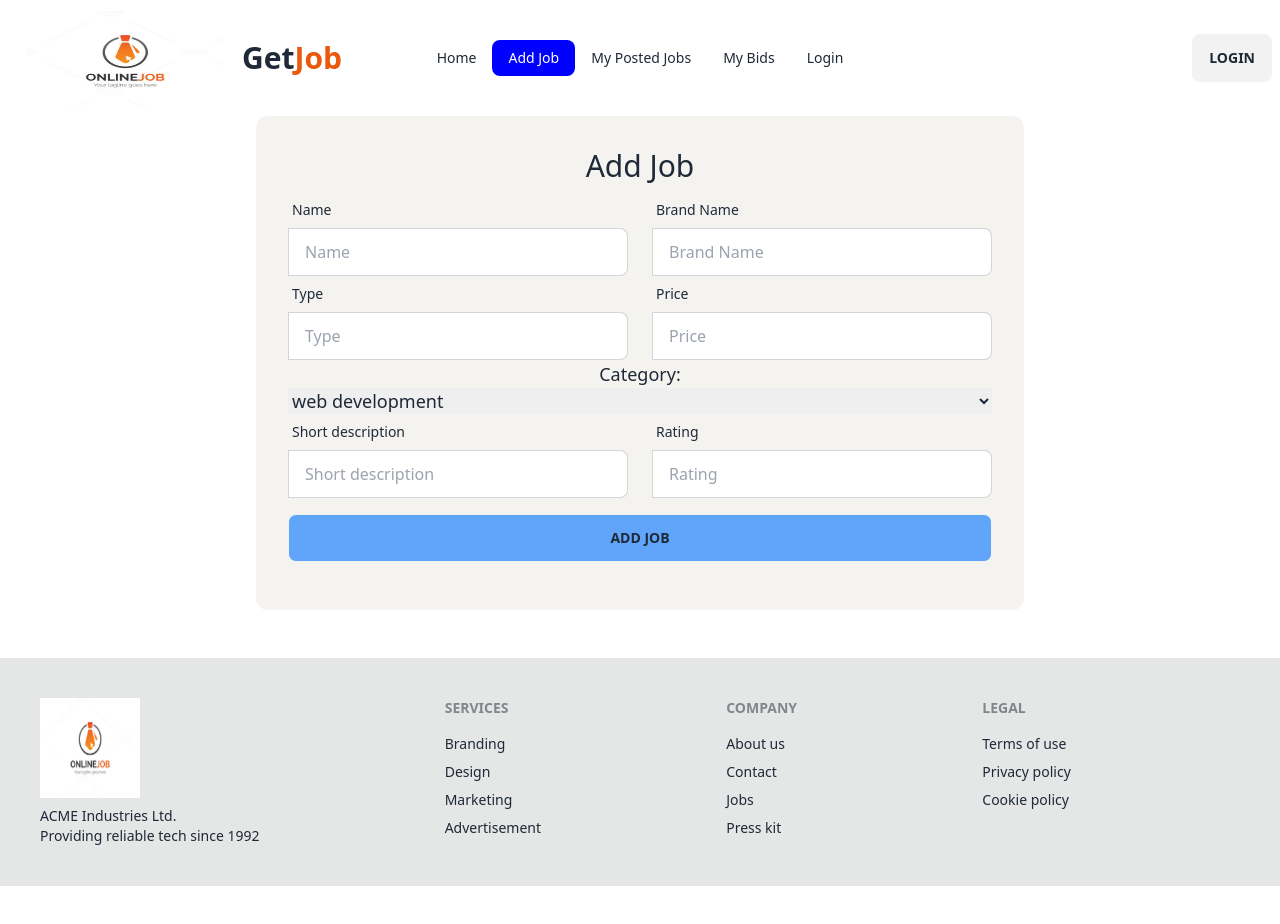
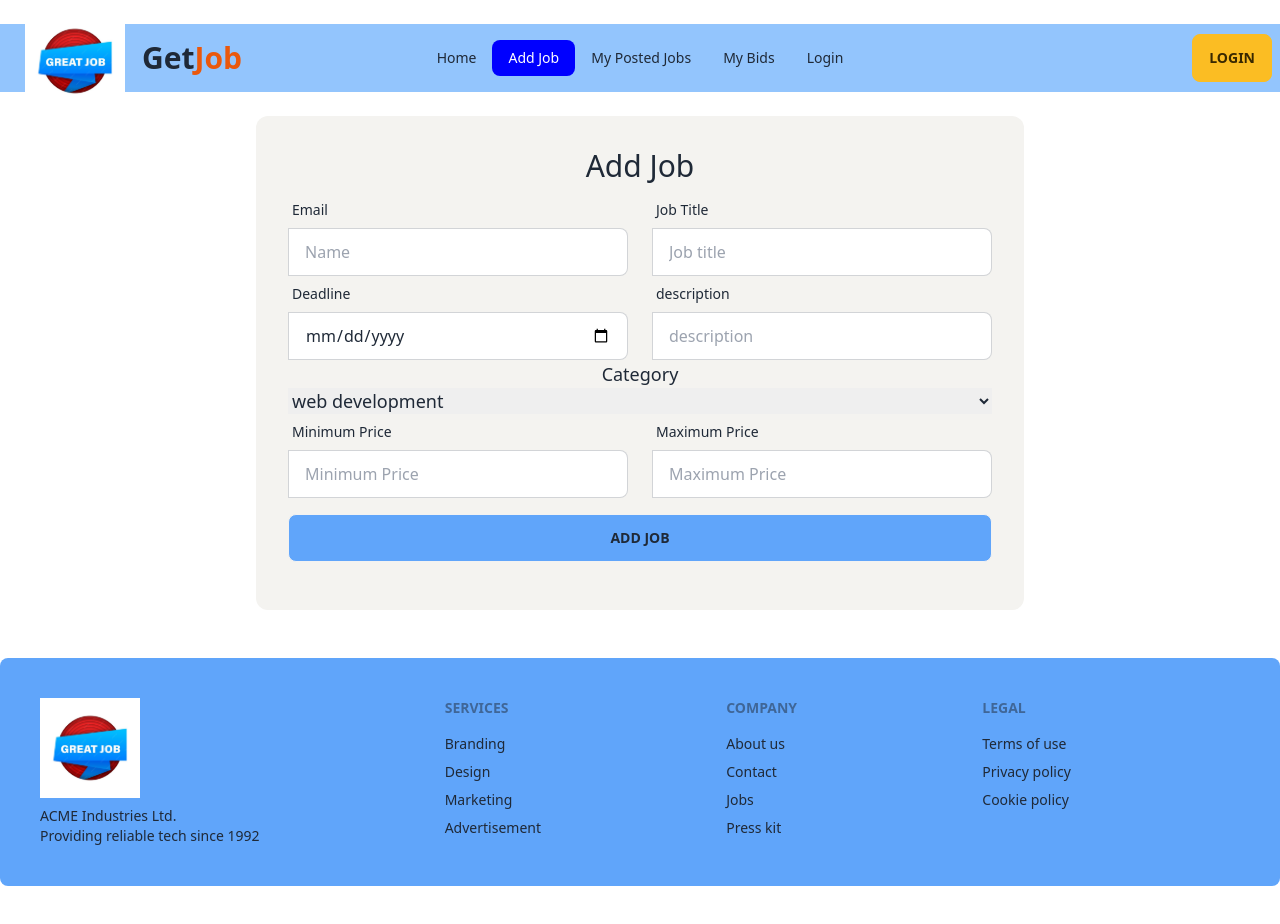
Before and after one commit to ebrahim20254/online-market-assignment-11, a React (Vite) app: page /jobs in a window 1280 px wide. Shown: the top 924 px of the page. Built offline with nearby package versions, Linux system fonts and the light colour scheme; no server answers.

Commit message:
about section done

```diff
--- a/src/Pages/AddJob/AddJob.jsx
+++ b/src/Pages/AddJob/AddJob.jsx
@@ -6,13 +6,14 @@ const AddJob = () => {
 
         const form = event.target;
 
+        const email = form.email.value;
+        const title = form.title.value;
+        const date = form.date.value;
+        const description = form.description.value;
         const category = form.category.value;
-        const name = form.name.value;
-        const brand = form.brand.value;
-        const type = form.type.value;
-        const description = form.description.value;
-        const rating = form.rating.value;
-        console.log(category, name, brand, type, description, rating);
+        const minimum = form.minimum.value;
+        const maximum = form.maximum.value;
+        console.log(email, title, date, description,category, minimum, maximum);
     }
     return (
         <div className=" bg-[#F4F3F0] w-[60%] mx-auto text-center text-3xl my-6 card-body rounded-xl">
@@ -22,18 +23,18 @@ const AddJob = () => {
                 <div className=" md:flex ">
                     <div className="form-control w-1/2">
                         <label className="label">
-                            <span className="label-text">Name</span>
+                            <span className="label-text">Email</span>
                         </label>
                         <label className="input-group">
-                            <input type="text" name="name" placeholder="Name" className="input input-bordered w-full" />
+                            <input type="email" name="email" placeholder="Name" className="input input-bordered w-full" />
                         </label>
                     </div>
                     <div className="form-control w-1/2 ml-6">
                         <label className="label">
-                            <span className="label-text">Brand Name</span>
+                            <span className="label-text">Job Title</span>
                         </label>
                         <label className="input-group">
-                            <input type="text" name="brand" placeholder="Brand Name" className="input input-bordered w-full" />
+                            <input type="text" name="title" placeholder="Job title" className="input input-bordered w-full" />
                         </label>
                     </div>
                 </div>
@@ -41,45 +42,45 @@ const AddJob = () => {
                 <div className=" md:flex ">
                     <div className="form-control w-1/2">
                         <label className="label">
-                            <span className="label-text">Type</span>
+                            <span className="label-text">Deadline</span>
                         </label>
                         <label className="input-group">
-                            <input type="text" name="type" placeholder="Type" className="input input-bordered w-full" />
+                            <input type="date" name="date" placeholder="deadline" className="input input-bordered w-full" />
                         </label>
                     </div>
                     <div className="form-control w-1/2 ml-6">
                         <label className="label">
-                            <span className="label-text">Price</span>
+                            <span className="label-text">description</span>
                         </label>
                         <label className="input-group">
-                            <input type="text" name="price" placeholder="Price" className="input input-bordered w-full" />
+                            <input type="text" name="description" placeholder="description" className="input input-bordered w-full" />
                         </label>
                     </div>
                 </div>
                 <div className=" form-control text-lg">
-                    <label>Category:</label>
+                    <label>Category</label>
                     <select name="category">
                         <option value="web development">web development</option>
-                        <option value="Category 2">Category 2</option>
-                        <option value="Category 3">Category 3</option>
+                        <option value="Digital Marketing">Digital Marketing</option>
+                        <option value="Graphic Design">Graphic Design</option>
                     </select>
                 </div>
 
                 <div className=" md:flex ">
                     <div className="form-control w-1/2">
                         <label className="label">
-                            <span className="label-text">Short description</span>
+                            <span className="label-text">Minimum Price</span>
                         </label>
                         <label className="input-group">
-                            <input type="text" name="description" placeholder="Short description" className="input input-bordered w-full" />
+                            <input type="text" name="minimum" placeholder="Minimum Price" className="input input-bordered w-full" />
                         </label>
                     </div>
                     <div className="form-control w-1/2 ml-6">
                         <label className="label">
-                            <span className="label-text">Rating</span>
+                            <span className="label-text">Maximum Price</span>
                         </label>
                         <label className="input-group">
-                            <input type="text" name="rating" placeholder="Rating" className="input input-bordered w-full" />
+                            <input type="text" name="maximum" placeholder="Maximum Price" className="input input-bordered w-full" />
                         </label>
                     </div>
                 </div>
--- a/src/Pages/Home/About/About.jsx
+++ b/src/Pages/Home/About/About.jsx
@@ -7,7 +7,7 @@ const About = () => {
       <h2 className=' text-4xl text-center my-4 text-orange-500 font-bold'>About Us</h2>
       <p className=' text-xl text-center  w-[50%] mx-auto'>Looking for a job that matches my skills and passions. Experienced, dedicated, and eager to contribute to a dynamic team</p>
       <div className="hero my-6">
-        <div className="hero-content flex-col lg:flex-row gap-8">
+        <div className="hero-content bg-blue-200 flex-col lg:flex-row gap-8 rounded-xl">
           <div className=' lg:w-1/2 relative'>
             <img src={img1} className="w-full rounded-lg shadow-2xl" />
             {/* <img src={img1} className="w-1/2 absolute right-5 top-1/2 rounded-lg border-6 border-white shadow-2xl" /> */}
--- a/src/Pages/Home/Banner/Banner.jsx
+++ b/src/Pages/Home/Banner/Banner.jsx
@@ -3,7 +3,7 @@ import img from '../../../assets/image/concept-banner.jpg'
 const Banner = () => {
     return (
         <div>
-            <img src={img} alt="" />
+            <img className=' rounded-xl' src={img} alt="" />
         </div>
     );
 };
--- a/src/Pages/Home/Choose/Choose.jsx
+++ b/src/Pages/Home/Choose/Choose.jsx
@@ -7,7 +7,7 @@ const Choose = () => {
         <div className=" my-12">
             <h3 className=' text-4xl text-center my-4 text-orange-500 font-bold'>How Work It</h3>
             <p className=' text-xl text-center  w-[50%] mx-auto'>Red, sleek, and fast, the American-made Ford Mustang GT roars down the open road, a symbol of classic American muscle.</p>
-            <div className="hero my-4">
+            <div className="hero bg-blue-200 my-4 rounded-xl">
                 <div className="hero-content flex-col lg:flex-row">
                     <div className=" lg:w-1/2 space-y-4 mr-12">
                         <h3 className=" font-bold">Why choose us</h3>
--- a/src/Pages/Login/Login.jsx
+++ b/src/Pages/Login/Login.jsx
@@ -50,7 +50,7 @@ const { signIn} = useContext(AuthContext);
     }
 
     return (
-      <div className="hero min-h-screen bg-base-200 w-[90%] mx-auto my-10">
+      <div className="hero min-h-screen bg-blue-300 w-[90%] mx-auto my-10">
         <div className="hero-content flex-col lg:flex-row">
           <div className="  mr-12">
             <img src={img} alt="" />
--- a/src/Pages/Register/Register.jsx
+++ b/src/Pages/Register/Register.jsx
@@ -38,7 +38,7 @@ const Register = () => {
         .catch(error => console.log(error))
     }
     return (
-        <div className="hero min-h-screen bg-base-200 w-[90%] mx-auto my-10">
+        <div className="hero min-h-screen bg-blue-200 w-[90%] mx-auto my-10">
         <div className="hero-content flex-col lg:flex-row">
           <div className="  mr-12">
             <img src={img} alt="" />
--- a/src/Pages/Shared/Footer/Footer.jsx
+++ b/src/Pages/Shared/Footer/Footer.jsx
@@ -1,8 +1,8 @@
 
-import logo from '../../../assets/login/logo1.jpg'
+import logo from '../../../assets/login/ribbon.jpg'
 const Footer = () => {
     return (
-        <footer className="footer p-10 bg-base-300 text-base-content my-12">
+        <footer className="footer p-10 bg-blue-400 text-base-content my-12 rounded-lg">
             <aside>
             <img  src={logo} className=" w-[100px] h-[100px]  " alt="" />
                 <p>ACME Industries Ltd.<br />Providing reliable tech since 1992</p>
--- a/src/Pages/Shared/Navbar/Navbar.jsx
+++ b/src/Pages/Shared/Navbar/Navbar.jsx
@@ -1,7 +1,7 @@
 import { useContext } from "react";
 import { Link, NavLink } from "react-router-dom";
 import { AuthContext } from "../../../Providers/AuthProvider";
-import logo from '../../../assets/login/logo1.jpg'
+import logo from '../../../assets/login/ribbon.jpg'
 
 
 const Navbar = () => {
@@ -21,7 +21,7 @@ const Navbar = () => {
         <li><NavLink to="/login">Login</NavLink></li>
     </>
     return (
-        <div className="navbar bg-base-100 my-6">
+        <div className="navbar bg-blue-300 my-6">
             <div className="navbar-start">
                 <div className="dropdown">
                     <label tabIndex={0} className="btn btn-ghost lg:hidden">
@@ -33,7 +33,7 @@ const Navbar = () => {
                 </div>
                 <div className=" flex items-center">
                     <Link to="/" className="btn btn-ghost normal-case text-xl">
-                        <img className=" w-[200px] h-[100px]  -mt-6" src={logo} alt="" />
+                        <img className=" w-[100px] h-[100px]  -mt-6" src={logo} alt="" />
                     </Link>
                     <h1 className=" text-3xl font-bold">Get<span className=" text-orange-600">Job</span></h1>
                 </div>
@@ -51,7 +51,7 @@ const Navbar = () => {
                         <button onClick={handleSignOut} className="btn">LogOut</button>
                         :
                         <Link to="/login">
-                            <button className="btn">Login</button>
+                            <button className="btn btn-warning">Login</button>
                         </Link>
                 }
             </div>
```
Also changed, not shown: src/Routes/Router.jsx (+9 -0 lines), src/assets/login/ribbon.jpg (added).
